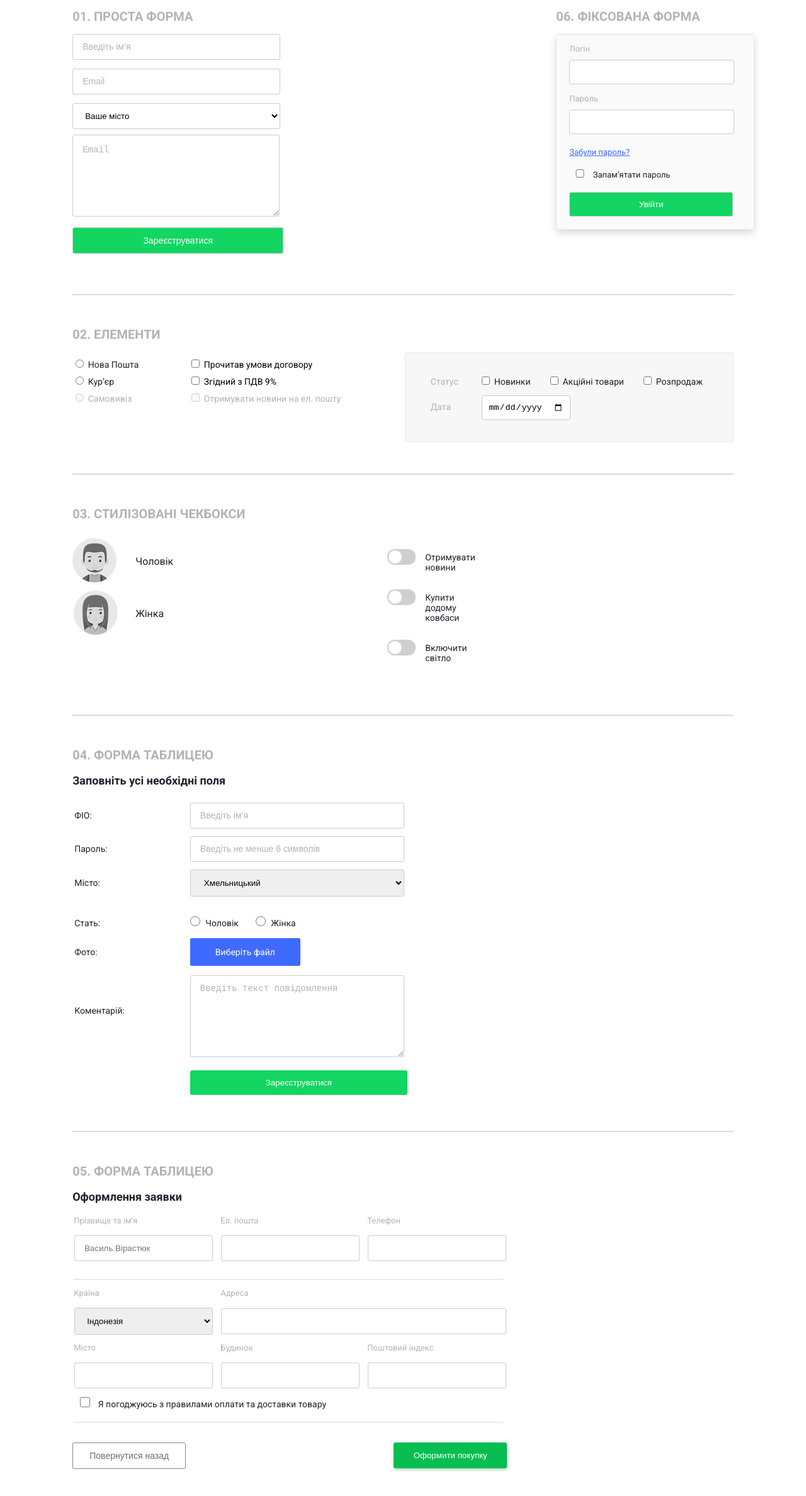
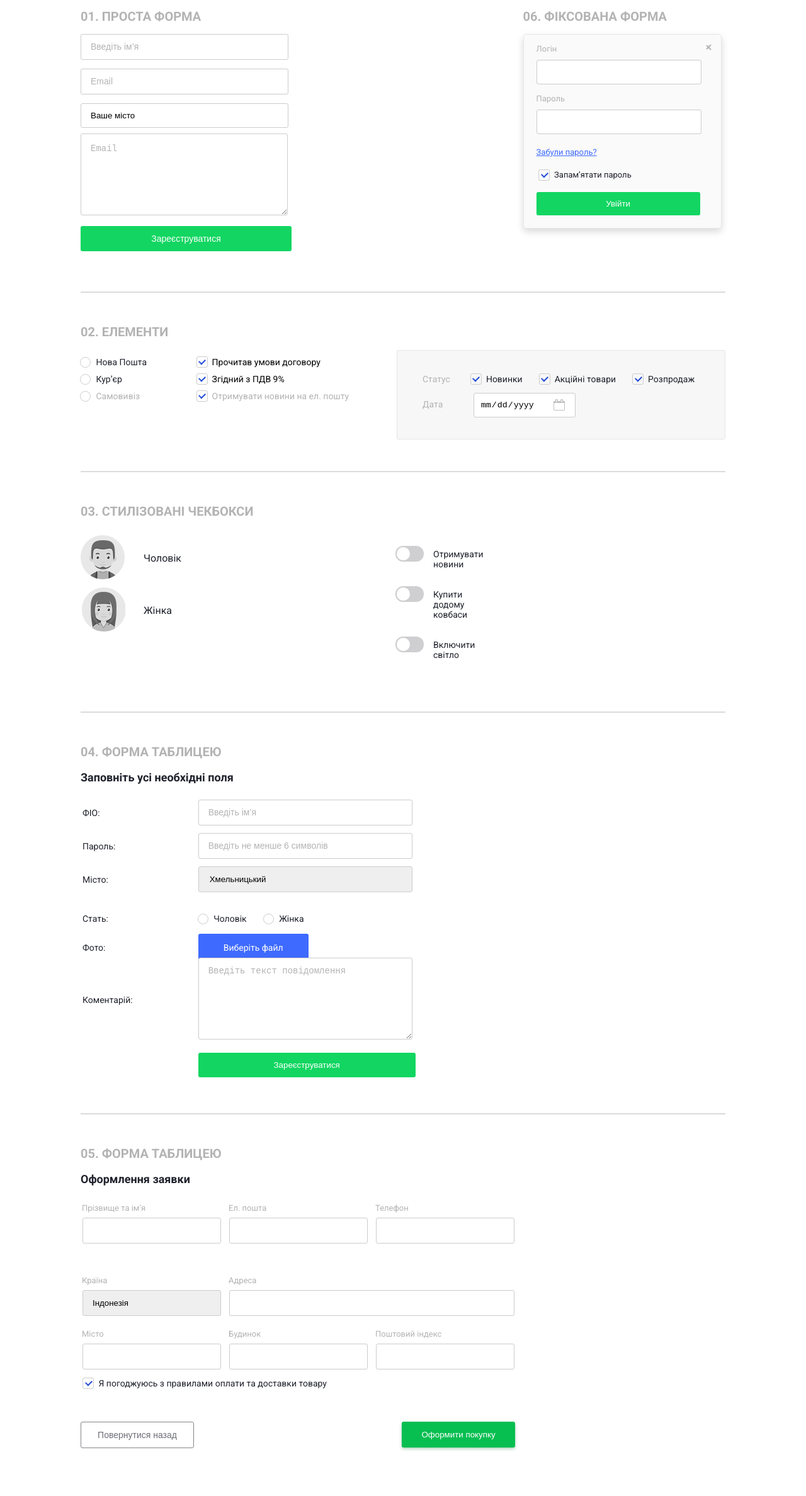
Before and after one commit to Ezik-o0/Form, a plain HTML site: page index.html in a window 1280 px wide. Shown: the part 178-2554 px from the top of the page at 63% size. After the commit the page ends 2528 px from the top, so only its background shows below. Drawn offline with Linux system fonts and the light colour scheme.

Commit message:
style.css

```diff
--- a/css/style.css
+++ b/css/style.css
@@ -16,7 +16,7 @@ body {
 
 .wrapper{
     margin: auto;
-    width: 82%;
+    width: 80%;
     max-width: 1200px
 }
 
@@ -74,12 +74,14 @@ hr{
 }
 
 .simple-form textarea{
+    resize: horizontal;
     padding-top: 15px;
     width: 329px;
     height: 130px;
 }
 
 .simple-form select{
+    appearance: none;
     margin-bottom: 9px;
     padding: 11px 15px;
     width: 330px;
@@ -101,6 +103,7 @@ hr{
     width: 335px;
     color: #fff;
     font-size: 14rem;
+    border: none;
     background-color: #12d661;
 }
 
@@ -111,7 +114,7 @@ hr{
 
 .fixed-form{
     position: fixed;
-    left: 69%;
+    right: 10.5%;
     width: 315px;
 }
 
@@ -168,7 +171,8 @@ hr{
 }
 
 .fixed input[type="checkbox"]{
-    margin: 0 9px;
+    margin: 0;
+    margin-right: 9px;
     width: 16px;
     padding: 11px 0;
     border: none;
@@ -182,6 +186,7 @@ hr{
 
 .fixed input[type="submit"]{
     color: #fff;
+    border: none;
     border-radius: 3px;
     background-color: #12d661;
 }
@@ -233,6 +238,7 @@ hr{
 }
 
 .elements-box input[type="date"]{
+    width: 140px;
     margin-left: 15px;
     padding: 10px;
     border-radius: 3px;
@@ -240,6 +246,23 @@ hr{
     border: 1px solid #ccc;
 }
 
+.elements-box input[type="date"]{
+    background-image: url(../img/data.png);
+    background-repeat: no-repeat;
+    background-position: 125px 9px;
+}
+
+.elements-box input[type="date"]:focus{
+    outline: none;
+    border: none;
+    border: 1px solid #ccc;
+}
+
+input[type="date"]::-webkit-inner-spin-button,
+input[type="date"]::-webkit-calendar-picker-indicator {
+    display: none;
+    -webkit-appearance: none;
+}
 .stylized__radio p{
     margin: 10px 0;
 }
@@ -374,6 +397,7 @@ hr{
 }
 
 .form-table select{
+    appearance: none;
     padding-left: 17px;
     width: 340px;
 }
@@ -428,7 +452,7 @@ hr{
 }
 
 .form-table textarea{
-    margin-top: 25px;
+    resize: horizontal vertical;
     width: 340px;
     height: 130px;
     border: none;
@@ -463,19 +487,6 @@ hr{
     font-size: 18rem;
 }
 
-.infa__name{
-    position: relative;
-}
-
-.infa__name::after{
-    content: '';
-    position: absolute;
-    left: 0;
-    top: 100px;
-    width: 680px;
-    border: 1px solid #e9e9e9;
-}
-
 .forms-table input,
 .forms-table select{
     margin: 30px 9px 40px 0;
@@ -495,6 +506,10 @@ hr{
     margin: 30px 9px 10px 0;
 }
 
+.forms-table select{
+    appearance: none;
+}
+
 .forms-table input[type="email__adres"]{
     width: 98%;
 }
@@ -507,7 +522,7 @@ hr{
 .infa__name label{
     padding: 18px 0;
     position: absolute;
-    top: -18px;
+    top: -10px;
     left: 0;
 }
 
@@ -525,22 +540,8 @@ hr{
 }
 
 .forms-table input[type="checkbox"]{
-    margin: 0 9px;
-    width: 16px;
-    height: 16px;
-}
-
-.checkbox__box{
-    position: relative;
-}
-
-.checkbox__box::after{
-    content: '';
-    left: 0;
-    top: 40px;
-    position: absolute;
-    width: 680px;
-    border: 1px solid #e9e9e9;
+    margin: 0 9px 0 0;
+    width: 13px;
 }
 
 .forms-table label[for="agree"]{
@@ -588,3 +589,147 @@ hr{
     filter: drop-shadow(0px 2px 2.5px rgba(8,118,52,0.35));
     background-color: #07be51;
 }
+
+input[type="checkbox"],
+input[type="radio"]{
+    visibility: hidden;
+}
+
+label[for="remember-password"],
+label[for="contract"],
+label[for="consonant"],
+label[for="news"],
+label[for="novelty"],
+label[for="goods"],
+label[for="sale"],
+label[for="agree"]{
+    position: relative;
+}
+
+label[for="remember-password"]::before,
+label[for="contract"]::before,
+label[for="consonant"]::before,
+label[for="news"]::before,
+label[for="novelty"]::before,
+label[for="goods"]::before,
+label[for="sale"]::before,
+label[for="agree"]::before{
+    content: '';
+    position: absolute;
+    top: -1px;
+    left: -25px;
+    width: 16px;
+    height: 16px;
+    border: 1px solid #ccc;
+    border-radius: 3px;
+}
+
+label[for="remember-password"]::after,
+label[for="contract"]::after,
+label[for="consonant"]::after,
+label[for="news"]::after,
+label[for="novelty"]::after,
+label[for="goods"]::after,
+label[for="sale"]::after,
+label[for="agree"]::after{
+    content: '';
+    position: absolute;
+    top: 3px;
+    left: -20.5px;
+    width: 8px;
+    height: 5px;
+    border-left: 2px solid #244dd7;
+    border-bottom: 2px solid #244dd7;
+    transform: rotate(-45deg);
+    opacity: none;
+}
+
+input:checked+label[for="remember-password"]::after,
+input:checked+label[for="contract"]::after,
+input:checked+label[for="consonant"]::after,
+input:checked+label[for="news"]::after,
+input:checked+label[for="novelty"]::after,
+input:checked+label[for="goods"]::after,
+input:checked+label[for="sale"]::after,
+input:checked+label[for="agree"]::after{
+    opacity: 0;
+}
+
+label[for="nova-poshta"],
+label[for="courier"],
+label[for="pickup"],
+label[for="build-man"],
+label[for="build-woman"]{
+    position: relative;
+}
+
+label[for="nova-poshta"]::before,
+label[for="courier"]::before,
+label[for="pickup"]::before,
+label[for="build-man"]::before,
+label[for="build-woman"]::before{
+    content: '';
+    position: absolute;
+    top: 0;
+    left: -25px;
+    width: 15px;
+    height: 15px;
+    border-radius: 9px;
+    border: 1px solid #ccc;
+}
+
+label[for="nova-poshta"]::after,
+label[for="courier"]::after,
+label[for="pickup"];::after,
+label[for="build-man"]::after,
+label[for="build-woman"]::after{
+    content: "";
+    position: absolute;
+    top: 4px;
+    left: -20.4px;
+    width: 8px;
+    height: 8px;
+    border: none;
+    border-radius: 4px;
+    background-color: #244dd7;
+}
+
+input:checked+label[for="nova-poshta"]::after,
+input:checked+label[for="courier"]::after,
+input:checked+label[for="pickup"]::after,
+input:checked+label[for="build-man"]::after,
+input:checked+label[for="build-woman"]::after{
+    opacity: 0;
+}
+
+.fixed{
+    position: relative;
+}
+
+.fixed::before{
+    content: "";
+    position: absolute;
+    top: 10px;
+    right: 18px;
+    width: 10px;
+    height: 10px;
+    border: none;
+    border-bottom: 2px solid #b3b3b3;
+    transform: rotate(-45deg);
+}
+
+.fixed::after{
+    content: "";
+    position: absolute;
+    top: 17.8px;
+    right: 18px;
+    width: 10px;
+    height: 10px;
+    border: none;
+    border-bottom: 2px solid #b3b3b3;
+    transform: rotate(-135deg);
+}
+
+/* input:checked+label[for="remember-password"]:focus{
+    border: 1px solid #3e6aff;
+} */
--- a/index.html
+++ b/index.html
@@ -192,7 +192,7 @@
                             <td class="table">
                                 <p>
                                     <input type="radio" name="human" id="build-man">
-                                    <label for="gender">Чоловік</label>
+                                    <label for="build-man">Чоловік</label>
                                 </p>
                                 <p>
                                     <input type="radio" name="human" id="build-woman">
@@ -237,7 +237,7 @@
                     <tbody>
                         <tr class="infa__name">
                             <td>
-                                <input type="text" id="surname" placeholder="Василь Вірастюк">
+                                <input type="text" id="surname">
                                 <label for="surname">Прізвище та ім’я</label>
                             </td>
                             <td>
```
Also changed, not shown: img/data.png (added).
